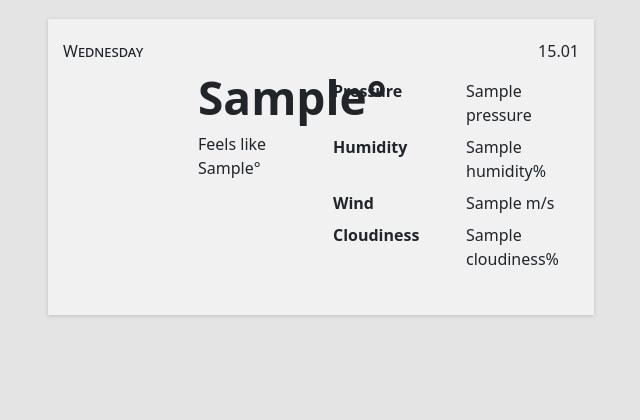
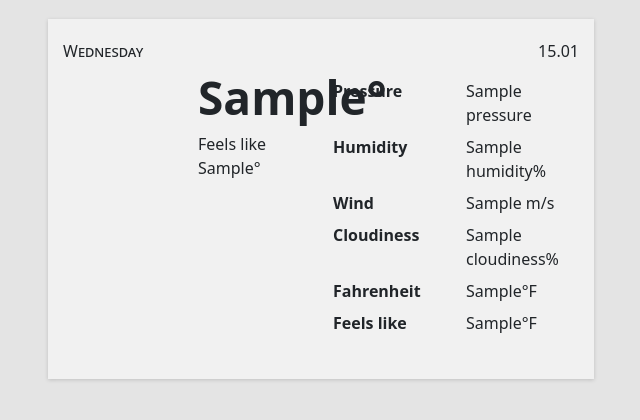
Before and after one commit to y-polishchuk/forecaster, a Symfony app: template templates/weather/forecast.html.twig in a window 1280 px wide. Shown: the part 337-757 px from the top of the page, without its empty margins (34-674 px from the left). Run offline with Twig, Linux system fonts and the light colour scheme; the template is opened without the code that fills it: most values are stand-ins (such as "Sample title", 1, 10 or a date in 2020); some libraries are stand-ins or nearby versions.

Commit message:
add fahrenheit units for temperature

```diff
--- a/templates/weather/forecast.html.twig
+++ b/templates/weather/forecast.html.twig
@@ -50,6 +50,12 @@
 
                             <dt>Cloudiness</dt>
                             <dd>{{ forecast.cloudiness }}%</dd>
+
+                            <dt>Fahrenheit</dt>
+                            <dd>{{ forecast.temperatureFahrenheit }}&deg;F</dd>
+
+                            <dt>Feels like</dt>
+                            <dd>{{ forecast.flTemperatureFahrenheit }}&deg;F</dd>
                         </dl>
                     </div>
                 </div>
```
Also changed, not shown: src/Entity/Forecast.php (+10 -0 lines).
